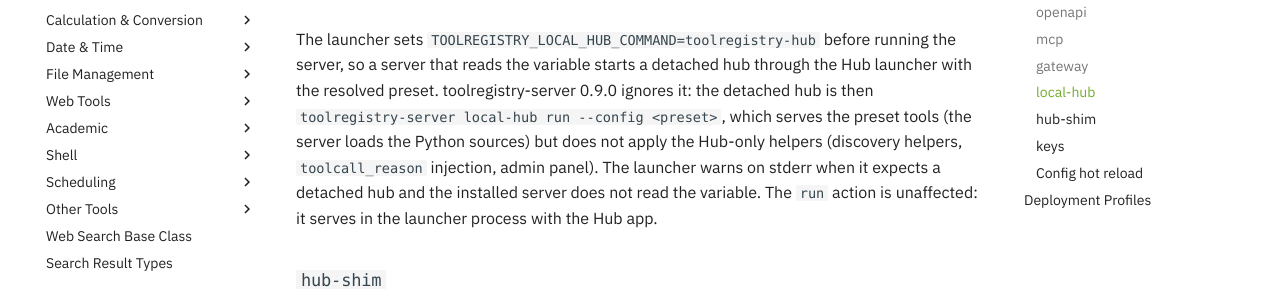
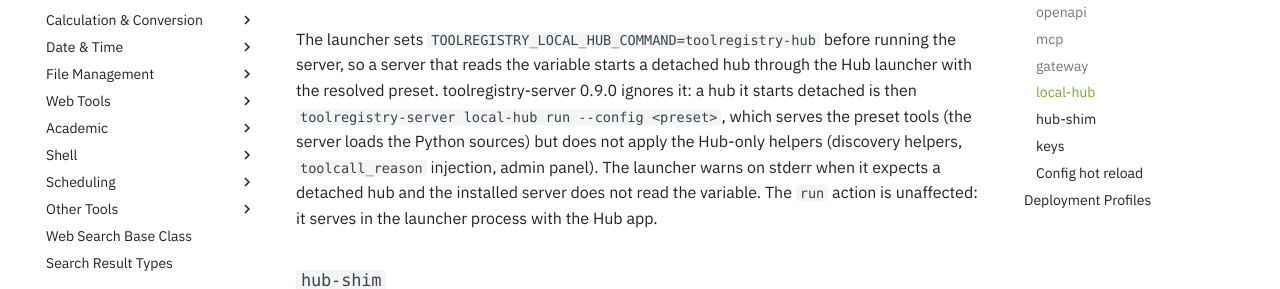
Before and after one commit to Oaklight/toolregistry-hub, an MkDocs documentation site: the page built from docs/reference/cli.md, in a window 1280 px wide and 900 px high, scrolled down 4105 px. Shown: the part 231-520 px from the top of the window. Built offline with MkDocs 1.6.1 and Material for MkDocs 9.7.7, drawn with Linux system fonts in a browser that asks for light colours; some web fonts are replaced; comment, search, counter and statistics services are not loaded.

Commit message:
docs(reference): make the detached-hub limit conditional (#271)

```diff
--- a/docs/reference/cli.md
+++ b/docs/reference/cli.md
@@ -145,7 +145,7 @@ toolregistry-hub local-hub [run|ensure|stop|status] [OPTIONS]
 The launcher sets `TOOLREGISTRY_LOCAL_HUB_COMMAND=toolregistry-hub` before
 running the server, so a server that reads the variable starts a detached hub
 through the Hub launcher with the resolved preset. toolregistry-server 0.9.0
-ignores it: the detached hub is then `toolregistry-server local-hub run
+ignores it: a hub it starts detached is then `toolregistry-server local-hub run
 --config <preset>`, which serves the preset tools (the server loads the Python
 sources) but does not apply the Hub-only helpers (discovery helpers,
 `toolcall_reason` injection, admin panel). The launcher warns on stderr when it
```
